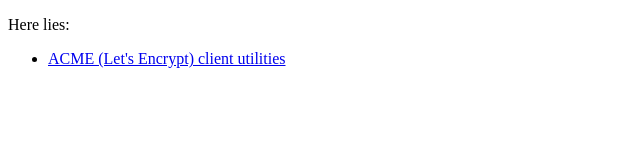
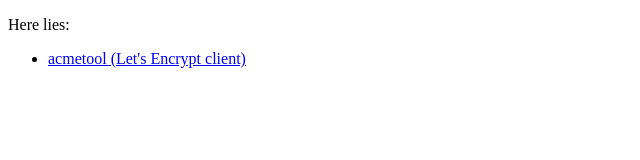
Before and after one commit to hlandau/hlandau.github.io, a plain HTML site: page index.html in a window 1280 px wide. Shown: the whole page, without its empty margins (0-640 px from the left). Drawn offline with Linux system fonts and the light colour scheme.

Commit message:
Update URL

```diff
--- a/index.html
+++ b/index.html
@@ -7,7 +7,7 @@
 <body>
   <p>Here lies:</p>
   <ul>
-    <li><a href="acme/">ACME (Let's Encrypt) client utilities</a></li>
+    <li><a href="acmetool/">acmetool (Let's Encrypt client)</a></li>
   </ul>
 </body>
 </html>
```
